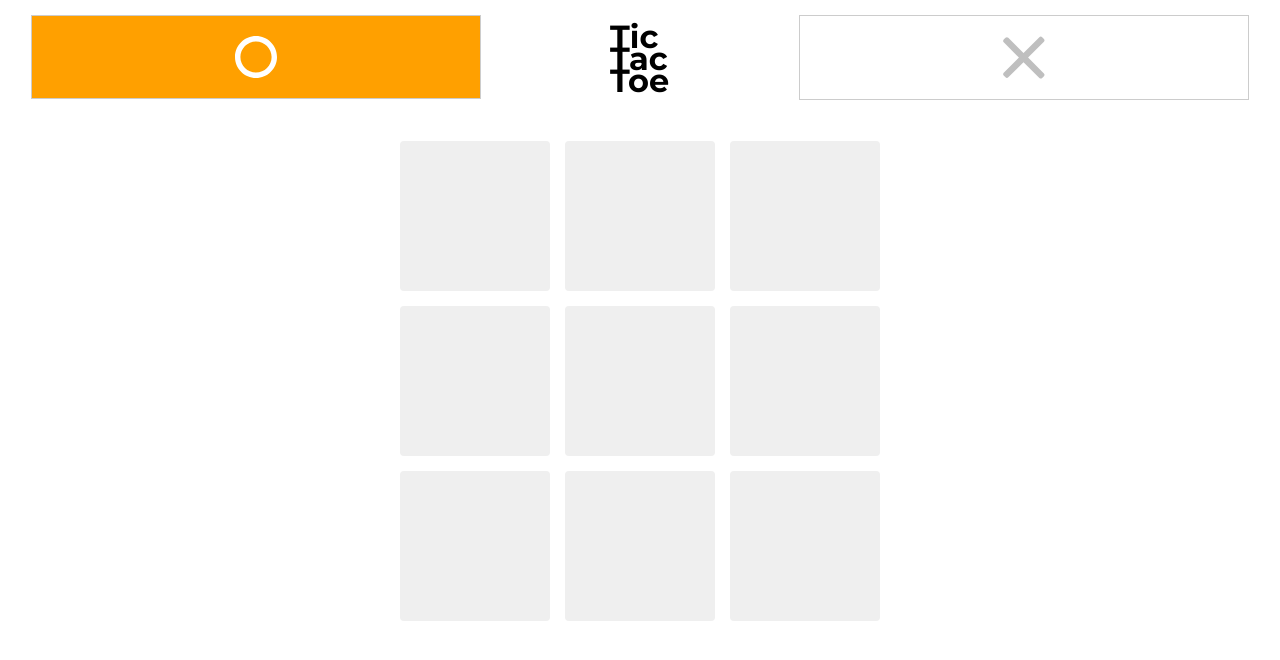
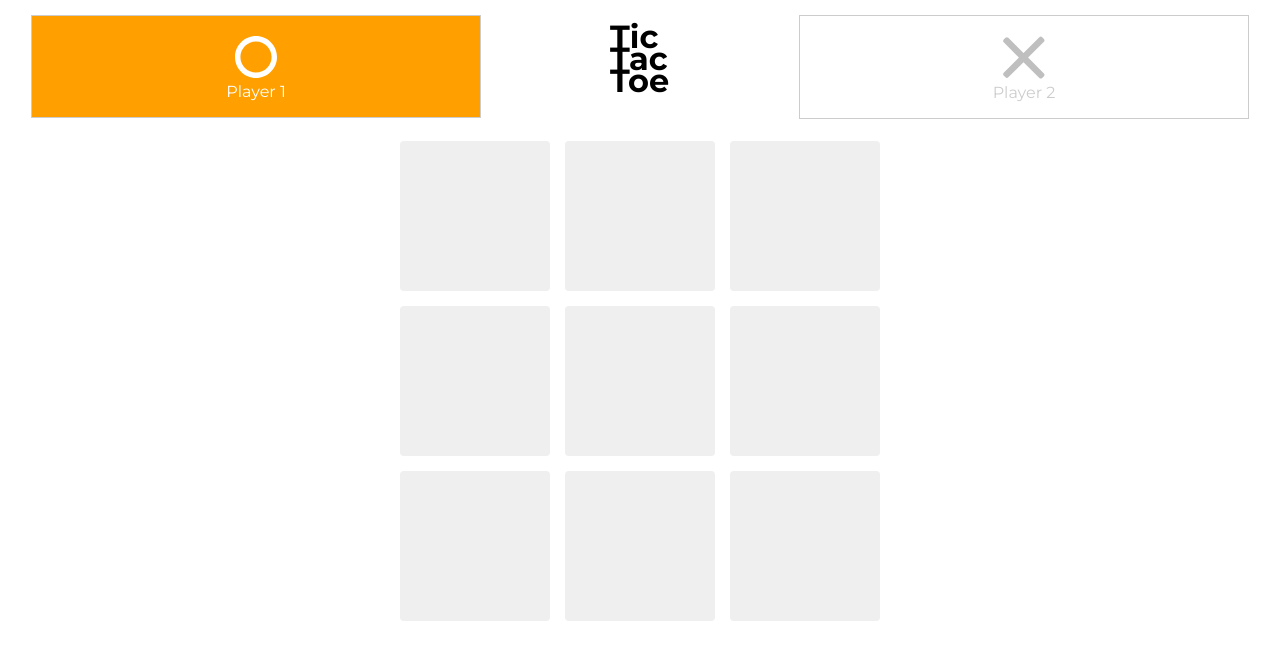
Before and after one commit to holdercp/techdegree-project-4, a plain HTML site: page index.html in a window 1280 px wide. Both pictures are taken after a click on the link "Start game". Drawn offline with Linux system fonts and the light colour scheme.

Commit message:
Display player names during gameplay

```diff
--- a/css/style.css
+++ b/css/style.css
@@ -228,3 +228,8 @@ h1 {
   height: 40px;
   padding: 0 1em;
 }
+
+#player1.active .player-name__display,
+#player2.active .player-name__display {
+  color: #fff;
+}
--- a/index.html
+++ b/index.html
@@ -25,6 +25,7 @@
               </g>
             </g>
           </svg>
+          <div class="player-name__display"></div>
         </li>
         <li class="players" id="player2">
           <svg xmlns="http://www.w3.org/2000/svg" width="42" height="43" viewBox="0 0 42 43" version="1.1">
@@ -37,6 +38,7 @@
               </g>
             </g>
           </svg>
+          <div class="player-name__display"></div>
         </li>
       </ul>
     </header>
--- a/js/UI.js
+++ b/js/UI.js
@@ -78,6 +78,11 @@ const UI = {
     if (player1Name) game.playerO.name = player1Name;
     if (player2Name) game.playerX.name = player2Name;
 
+    document.getElementById('player1').querySelector('.player-name__display').textContent =
+      game.playerO.name;
+    document.getElementById('player2').querySelector('.player-name__display').textContent =
+      game.playerX.name;
+
     UI.reset();
     UI.displayScreen('board');
     UI.hilightPlayer(game.activePlayer);
```
Also changed, not shown: README.md.
